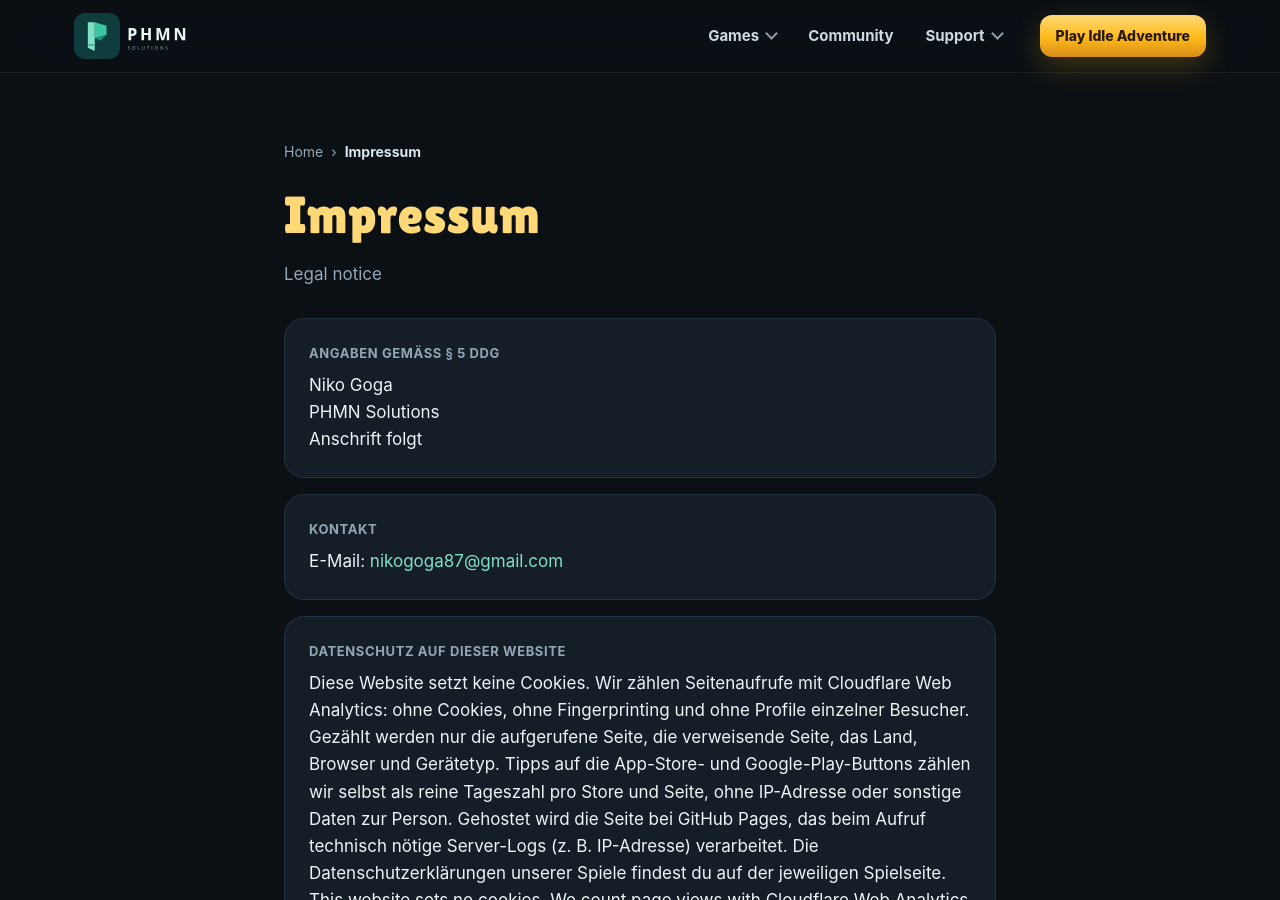
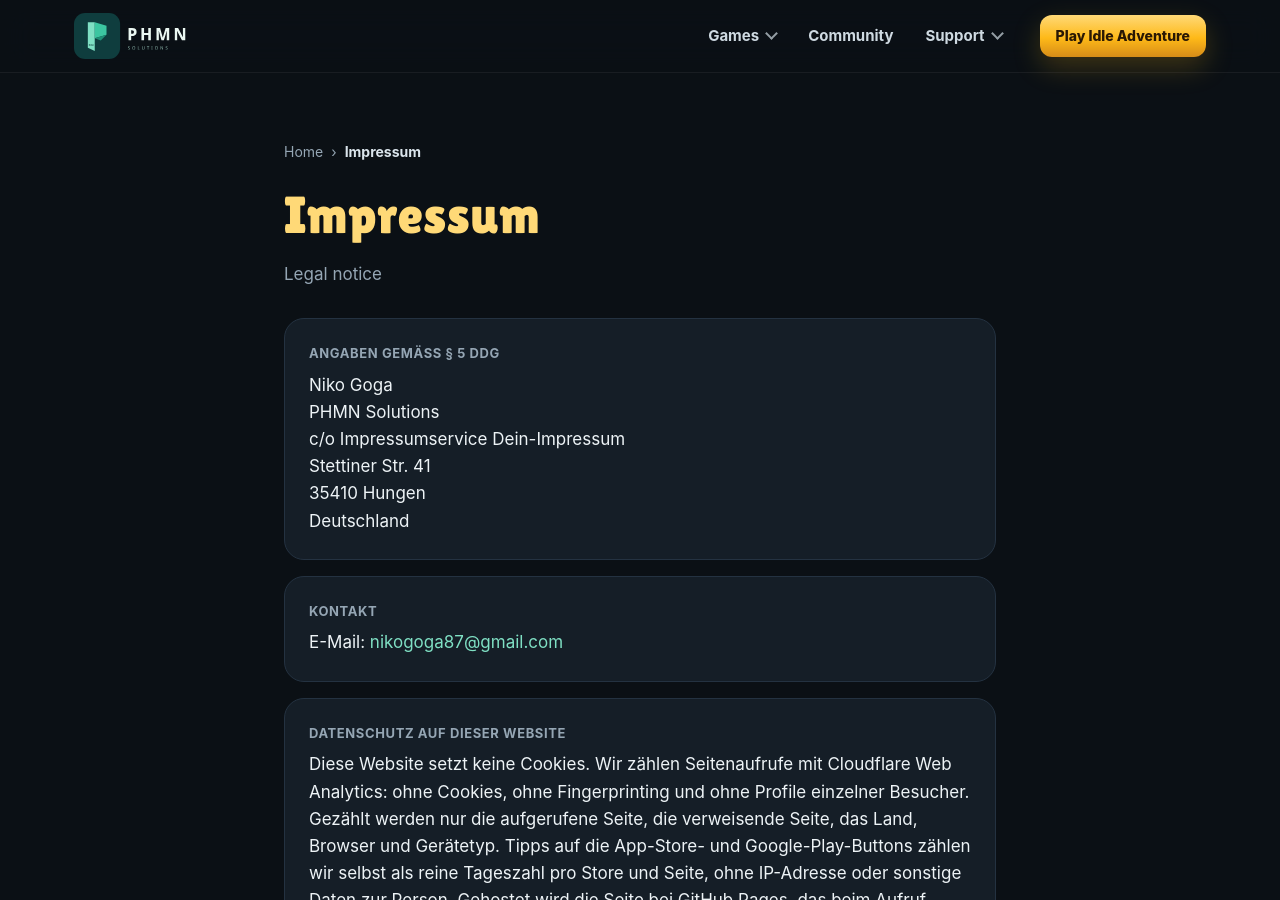
Before and after one commit to Okin107/policies, a Jekyll site: the page built from impressum/index.html, in a window 1280 px wide and 900 px high. Built offline with Jekyll 4.4.1, drawn with Linux system fonts in a browser that asks for light colours.

Commit message:
Impressum: the service address (Dein Impressum, Hungen)
Co-Authored-By: Claude Opus 5.5 <noreply@anthropic.com>

```diff
--- a/impressum/index.html
+++ b/impressum/index.html
@@ -10,7 +10,7 @@ sitemap: false
   <h1 class="lil">Impressum</h1>
   <p class="sub">Legal notice</p>
   <div class="legal-grid">
-    <section class="card"><h2>Angaben gemäß § 5 DDG</h2><p>Niko Goga<br>PHMN Solutions<br>Anschrift folgt</p></section>
+    <section class="card"><h2>Angaben gemäß § 5 DDG</h2><p>Niko Goga<br>PHMN Solutions<br>c/o Impressumservice Dein-Impressum<br>Stettiner Str. 41<br>35410 Hungen<br>Deutschland</p></section>
     <section class="card"><h2>Kontakt</h2><p>E-Mail: {% if site.email %}<a href="mailto:{{ site.email }}">{{ site.email }}</a>{% endif %}</p></section>
     <section class="card"><h2>Datenschutz auf dieser Website</h2><p>Diese Website setzt keine Cookies. Wir zählen Seitenaufrufe mit Cloudflare Web Analytics: ohne Cookies, ohne Fingerprinting und ohne Profile einzelner Besucher. Gezählt werden nur die aufgerufene Seite, die verweisende Seite, das Land, Browser und Gerätetyp. Tipps auf die App-Store- und Google-Play-Buttons zählen wir selbst als reine Tageszahl pro Store und Seite, ohne IP-Adresse oder sonstige Daten zur Person. Gehostet wird die Seite bei GitHub Pages, das beim Aufruf technisch nötige Server-Logs (z. B. IP-Adresse) verarbeitet. Die Datenschutzerklärungen unserer Spiele findest du auf der jeweiligen Spielseite.</p><p class="small muted">This website sets no cookies. We count page views with Cloudflare Web Analytics (no cookies, no fingerprinting, no visitor profiles), and count taps on the store buttons as a plain daily number per store and page, with nothing about the person. It is hosted on GitHub Pages, which processes the server logs needed to serve it.</p></section>
     <section class="card"><h2>Verantwortlich für den Inhalt nach § 18 Abs. 2 MStV</h2><p>Niko Goga (Anschrift wie oben)</p></section>
```
